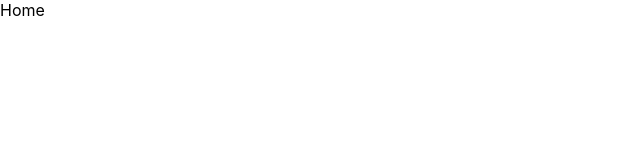
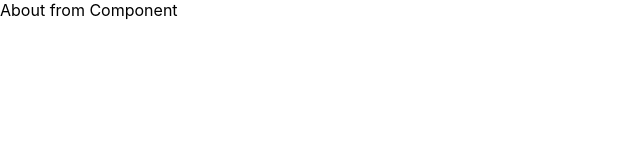
Before and after one commit to rakeshln/React-Samples, a React (Create React App) app in the folder routes/: page / in a window 1280 px wide. Shown: the top 160 px of the page, without its empty margins (0-640 px from the left). Built offline with nearby package versions, Linux system fonts and the light colour scheme.

Commit message:
added component

```diff
--- a/routes/src/App.js
+++ b/routes/src/App.js
@@ -1,13 +1,17 @@
 import React, { Component } from 'react';
 import {BrowserRouter as Router, Route} from "react-router-dom";
 import './App.css';
+
+const Abt = () =>{
+  return (<div>About from Component</div>);
+}
 
 class App extends Component{
 
   render(){
     return <Router>
       <div>
-        <Route path="/" exact strict render={
+        <Route path="/c" exact strict render={
           () => {
             return <div>Home</div>
           }
@@ -17,6 +21,7 @@ class App extends Component{
             return <div>About</div>
           }
         }></Route>
+        <Route path="/" exact  component={Abt}/>
       </div>
     </Router>
   }
```
